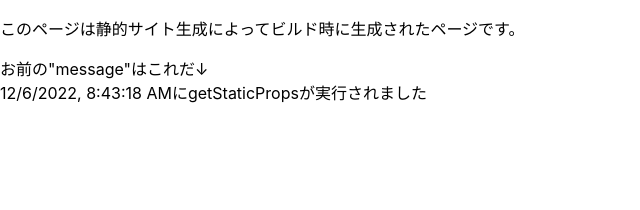
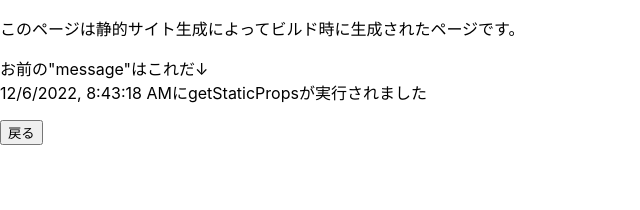
Before and after one commit to Akiruiko/test-codespaces, a Next.js app in the folder next-sample/: page /ssg in a window 1280 px wide. Shown: the top 210 px of the page, without its empty margins (0-640 px from the left). Built offline with nearby package versions, Linux system fonts and the light colour scheme.

Commit message:
router.back()の練習

```diff
--- a/next-sample/pages/ssg.tsx
+++ b/next-sample/pages/ssg.tsx
@@ -1,5 +1,6 @@
 import { NextPage, GetStaticProps, NextPageContext } from 'next'
 import Head from 'next/head'
+import { useRouter } from 'next/router'
 
 type SSGProps = {
     message: string
@@ -8,6 +9,14 @@ type SSGProps = {
 // NextPageはページコンポーネントの型
 // ジェネリックは受け取るpropsの型を指定する
 const SSG: NextPage<SSGProps> = ({ message }) => {
+
+    const router = useRouter()
+
+    // router.back()で前のページに戻る
+    const back = () => {
+        router.back()
+    }
+
     return (
         <div>
             <Head>
@@ -22,6 +31,9 @@ const SSG: NextPage<SSGProps> = ({ message }) => {
                     お前の"message"はこれだ↓ <br />
                     {message}
                 </p>
+                <div>
+                    <button onClick={back}>戻る</button>
+                </div>
             </main>
         </div>
     )
```
